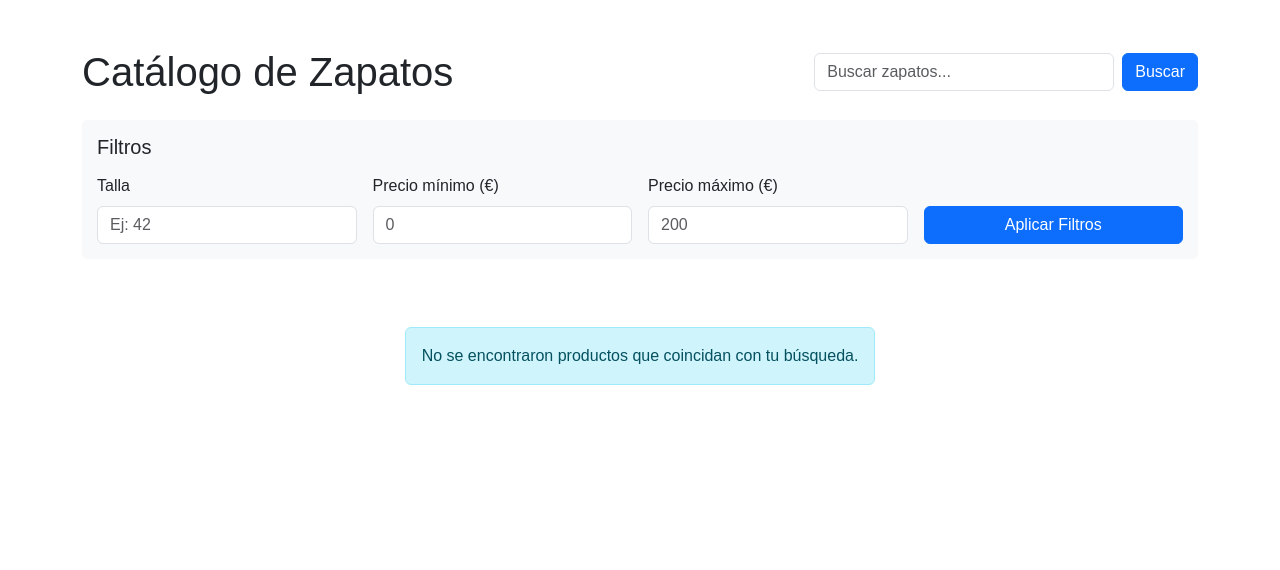
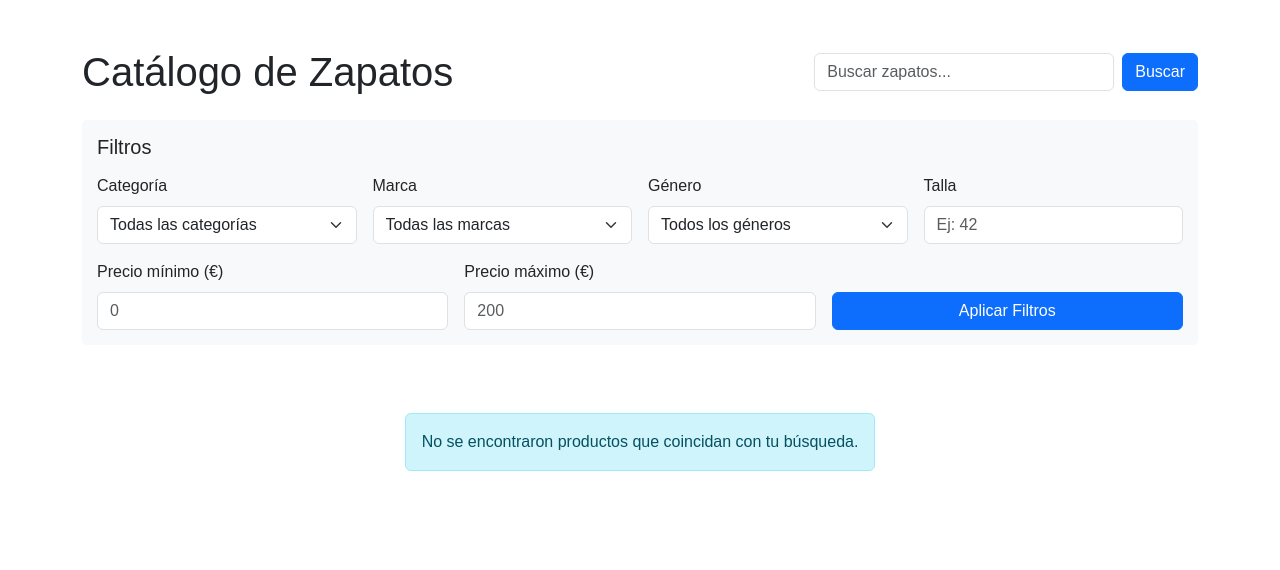
Before and after one commit to miniluz/tienda-calzados-marilo, a Django app: page /catalog/ in a window 1280 px wide. Shown: the part 76-646 px from the top of the page. Run offline with Django 5.2, Linux system fonts and the light colour scheme; data that the repository does not hold is empty; parts of the project's set-up code (start-up, migrations or seed data) failed here and were passed over.

Commit message:
feat: ✨ Add category, brand, and gender filters to catalog

```diff
--- a/catalog/forms.py
+++ b/catalog/forms.py
@@ -1,8 +1,36 @@
 from django import forms
+from .models import Categoria, Marca
 
 
 class ZapatoSearchForm(forms.Form):
     q = forms.CharField(label="Buscar", required=False)
+    categoria = forms.ModelChoiceField(
+        queryset=Categoria.objects.all(),
+        required=False,
+        empty_label="Todas las categorías",
+        label="Categoría",
+        widget=forms.Select(attrs={"class": "form-select"}),
+    )
+    marca = forms.ModelChoiceField(
+        queryset=Marca.objects.all(),
+        required=False,
+        empty_label="Todas las marcas",
+        label="Marca",
+        widget=forms.Select(attrs={"class": "form-select"}),
+    )
+    genero = forms.ChoiceField(
+        choices=[("", "Todos los géneros")]
+        + [
+            ("Hombre", "Hombre"),
+            ("Mujer", "Mujer"),
+            ("Niño", "Niño"),
+            ("Niña", "Niña"),
+            ("Unisex", "Unisex"),
+        ],
+        required=False,
+        label="Género",
+        widget=forms.Select(attrs={"class": "form-select"}),
+    )
     min_precio = forms.IntegerField(required=False)
     max_precio = forms.IntegerField(required=False)
     talla = forms.IntegerField(required=False)
--- a/catalog/templates/catalog/zapato_list.html
+++ b/catalog/templates/catalog/zapato_list.html
@@ -145,19 +145,34 @@
 <div class="filter-section">
     <h5>Filtros</h5>
     <form method="get" class="row g-3">
+        <!-- Row 1: Dropdowns and Size -->
+        <div class="col-md-3">
+            <label for="{{ form.categoria.id_for_label }}" class="form-label">Categoría</label>
+            {{ form.categoria }}
+        </div>
+        <div class="col-md-3">
+            <label for="{{ form.marca.id_for_label }}" class="form-label">Marca</label>
+            {{ form.marca }}
+        </div>
+        <div class="col-md-3">
+            <label for="{{ form.genero.id_for_label }}" class="form-label">Género</label>
+            {{ form.genero }}
+        </div>
         <div class="col-md-3">
             <label for="talla" class="form-label">Talla</label>
             <input type="number" class="form-control" id="talla" name="talla" placeholder="Ej: 42" value="{{ request.GET.talla }}">
         </div>
-        <div class="col-md-3">
+
+        <!-- Row 2: Price Range and Button -->
+        <div class="col-md-4">
             <label for="min_precio" class="form-label">Precio mínimo (€)</label>
             <input type="number" class="form-control" id="min_precio" name="min_precio" placeholder="0" value="{{ request.GET.min_precio }}">
         </div>
-        <div class="col-md-3">
+        <div class="col-md-4">
             <label for="max_precio" class="form-label">Precio máximo (€)</label>
             <input type="number" class="form-control" id="max_precio" name="max_precio" placeholder="200" value="{{ request.GET.max_precio }}">
         </div>
-        <div class="col-md-3 d-flex align-items-end">
+        <div class="col-md-4 d-flex align-items-end">
             <button type="submit" class="btn btn-primary w-100">Aplicar Filtros</button>
         </div>
     </form>
@@ -209,10 +224,10 @@
     <ul class="pagination justify-content-center">
         {% if page_obj.has_previous %}
         <li class="page-item">
-            <a class="page-link" href="?page=1{% if request.GET.q %}&q={{ request.GET.q }}{% endif %}{% if request.GET.talla %}&talla={{ request.GET.talla }}{% endif %}{% if request.GET.min_precio %}&min_precio={{ request.GET.min_precio }}{% endif %}{% if request.GET.max_precio %}&max_precio={{ request.GET.max_precio }}{% endif %}">Primera</a>
+            <a class="page-link" href="?page=1{% if request.GET.q %}&q={{ request.GET.q }}{% endif %}{% if request.GET.categoria %}&categoria={{ request.GET.categoria }}{% endif %}{% if request.GET.marca %}&marca={{ request.GET.marca }}{% endif %}{% if request.GET.genero %}&genero={{ request.GET.genero }}{% endif %}{% if request.GET.talla %}&talla={{ request.GET.talla }}{% endif %}{% if request.GET.min_precio %}&min_precio={{ request.GET.min_precio }}{% endif %}{% if request.GET.max_precio %}&max_precio={{ request.GET.max_precio }}{% endif %}">Primera</a>
         </li>
         <li class="page-item">
-            <a class="page-link" href="?page={{ page_obj.previous_page_number }}{% if request.GET.q %}&q={{ request.GET.q }}{% endif %}{% if request.GET.talla %}&talla={{ request.GET.talla }}{% endif %}{% if request.GET.min_precio %}&min_precio={{ request.GET.min_precio }}{% endif %}{% if request.GET.max_precio %}&max_precio={{ request.GET.max_precio }}{% endif %}">Anterior</a>
+            <a class="page-link" href="?page={{ page_obj.previous_page_number }}{% if request.GET.q %}&q={{ request.GET.q }}{% endif %}{% if request.GET.categoria %}&categoria={{ request.GET.categoria }}{% endif %}{% if request.GET.marca %}&marca={{ request.GET.marca }}{% endif %}{% if request.GET.genero %}&genero={{ request.GET.genero }}{% endif %}{% if request.GET.talla %}&talla={{ request.GET.talla }}{% endif %}{% if request.GET.min_precio %}&min_precio={{ request.GET.min_precio }}{% endif %}{% if request.GET.max_precio %}&max_precio={{ request.GET.max_precio }}{% endif %}">Anterior</a>
         </li>
         {% endif %}
 
@@ -222,10 +237,10 @@
 
         {% if page_obj.has_next %}
         <li class="page-item">
-            <a class="page-link" href="?page={{ page_obj.next_page_number }}{% if request.GET.q %}&q={{ request.GET.q }}{% endif %}{% if request.GET.talla %}&talla={{ request.GET.talla }}{% endif %}{% if request.GET.min_precio %}&min_precio={{ request.GET.min_precio }}{% endif %}{% if request.GET.max_precio %}&max_precio={{ request.GET.max_precio }}{% endif %}">Siguiente</a>
+            <a class="page-link" href="?page={{ page_obj.next_page_number }}{% if request.GET.q %}&q={{ request.GET.q }}{% endif %}{% if request.GET.categoria %}&categoria={{ request.GET.categoria }}{% endif %}{% if request.GET.marca %}&marca={{ request.GET.marca }}{% endif %}{% if request.GET.genero %}&genero={{ request.GET.genero }}{% endif %}{% if request.GET.talla %}&talla={{ request.GET.talla }}{% endif %}{% if request.GET.min_precio %}&min_precio={{ request.GET.min_precio }}{% endif %}{% if request.GET.max_precio %}&max_precio={{ request.GET.max_precio }}{% endif %}">Siguiente</a>
         </li>
         <li class="page-item">
-            <a class="page-link" href="?page={{ page_obj.paginator.num_pages }}{% if request.GET.q %}&q={{ request.GET.q }}{% endif %}{% if request.GET.talla %}&talla={{ request.GET.talla }}{% endif %}{% if request.GET.min_precio %}&min_precio={{ request.GET.min_precio }}{% endif %}{% if request.GET.max_precio %}&max_precio={{ request.GET.max_precio }}{% endif %}">Última</a>
+            <a class="page-link" href="?page={{ page_obj.paginator.num_pages }}{% if request.GET.q %}&q={{ request.GET.q }}{% endif %}{% if request.GET.categoria %}&categoria={{ request.GET.categoria }}{% endif %}{% if request.GET.marca %}&marca={{ request.GET.marca }}{% endif %}{% if request.GET.genero %}&genero={{ request.GET.genero }}{% endif %}{% if request.GET.talla %}&talla={{ request.GET.talla }}{% endif %}{% if request.GET.min_precio %}&min_precio={{ request.GET.min_precio }}{% endif %}{% if request.GET.max_precio %}&max_precio={{ request.GET.max_precio }}{% endif %}">Última</a>
         </li>
         {% endif %}
     </ul>
--- a/catalog/views.py
+++ b/catalog/views.py
@@ -14,12 +14,30 @@ class ZapatoListView(ListView):
     def get_queryset(self):
         qs = super().get_queryset().filter(estaDisponible=True)
         q = self.request.GET.get("q")
+        categoria = self.request.GET.get("categoria")
+        marca = self.request.GET.get("marca")
+        genero = self.request.GET.get("genero")
         talla = self.request.GET.get("talla")
         min_precio = self.request.GET.get("min_precio")
         max_precio = self.request.GET.get("max_precio")
 
         if q:
             qs = qs.filter(Q(nombre__icontains=q) | Q(marca__nombre__icontains=q) | Q(descripcion__icontains=q))
+
+        if categoria:
+            try:
+                qs = qs.filter(categoria__id=int(categoria))
+            except (ValueError, TypeError):
+                pass
+
+        if marca:
+            try:
+                qs = qs.filter(marca__id=int(marca))
+            except (ValueError, TypeError):
+                pass
+
+        if genero:
+            qs = qs.filter(genero=genero)
 
         if talla:
             try:
```
